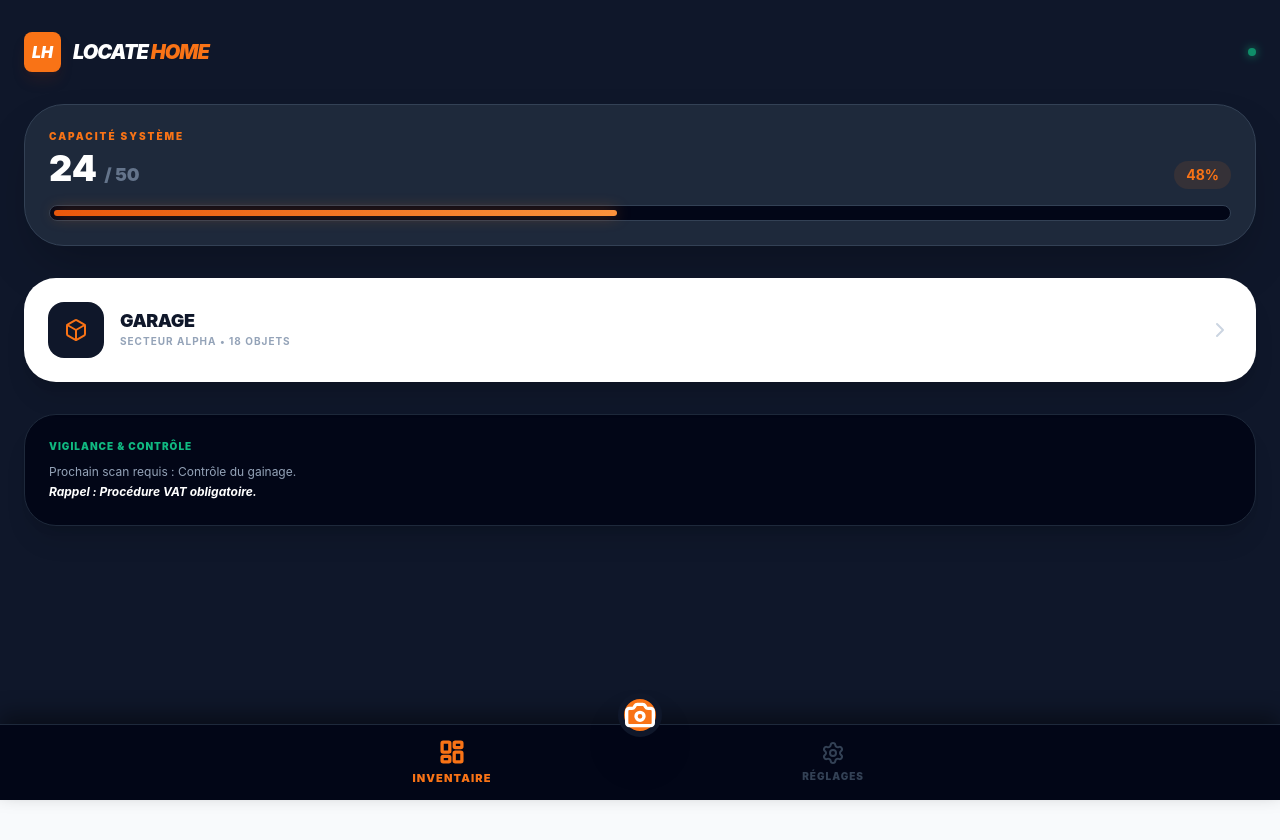
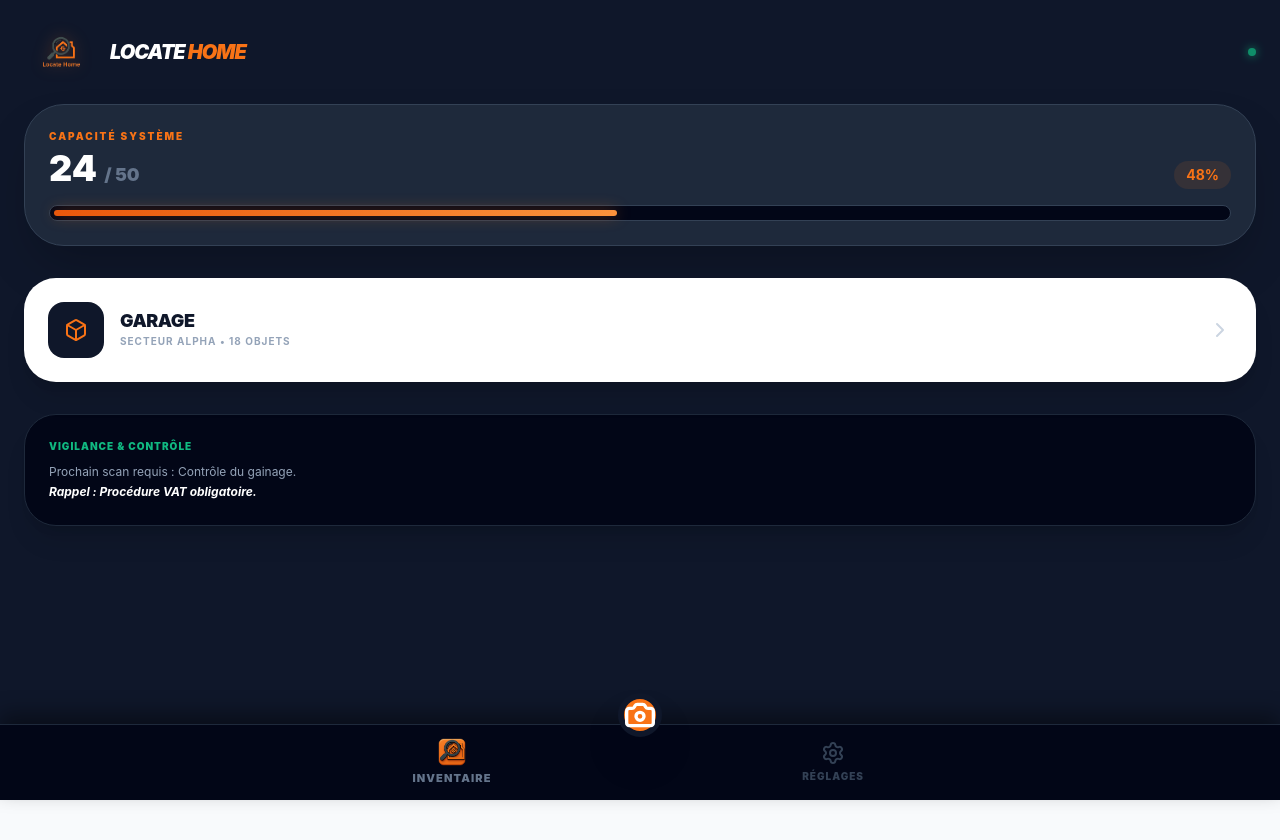
Before and after one commit to loeselnico-debug/locate-home, a React (Vite) app: page / in a window 1280 px wide. Shown: the top 840 px of the page. Built offline with nearby package versions, Linux system fonts and the light colour scheme.

Commit message:
Suppression de l'import inutilisé LayoutDashboard

```diff
--- a/index.html
+++ b/index.html
@@ -2,7 +2,7 @@
 <html lang="fr">
   <head>
     <meta charset="UTF-8" />
-    <link rel="icon" type="image/svg+xml" href="/vite.svg" />
+    <link rel="icon" type="image/png" href="/icon.png" />
     <meta name="viewport" content="width=device-width, initial-scale=1.0" />
     <title>Locate Home</title>
   </head>
--- a/src/App.tsx
+++ b/src/App.tsx
@@ -1,7 +1,7 @@
 import { useState } from 'react';
 import Dashboard from './components/Dashboard';
 import Scanner from './components/Scanner';
-import { LayoutDashboard, Camera, Settings } from 'lucide-react';
+import { Camera, Settings } from 'lucide-react';
 
 function App() {
   // Levier de navigation : on démarre sur l'inventaire
@@ -18,10 +18,13 @@ function App() {
       <nav className="fixed bottom-0 left-0 right-0 bg-slate-950 border-t border-slate-800 px-6 py-4 shadow-[0_-10px_20px_rgba(0,0,0,0.4)] z-50">
   <div className="max-w-md mx-auto flex justify-between items-center relative">
 
-    <button onClick={() => setCurrentView('dashboard')} className={`flex flex-col items-center gap-1 transition-all ${currentView === 'dashboard' ? 'text-orange-500 scale-110' : 'text-slate-500'}`}>
-      <LayoutDashboard size={24} strokeWidth={currentView === 'dashboard' ? 3 : 2} />
-      <span className="text-[10px] font-black uppercase tracking-widest">Inventaire</span>
-    </button>
+    <button
+  onClick={() => setCurrentView('dashboard')}
+  className={`flex flex-col items-center gap-1 transition-all ${currentView === 'dashboard' ? 'scale-110' : 'opacity-50 grayscale'}`}
+>
+  <img src="/icon.png" alt="Menu" className="w-6 h-6 object-contain" />
+  <span className="text-[10px] font-black uppercase tracking-widest text-slate-500">Inventaire</span>
+</button>
 
     <div className="absolute left-1/2 -translate-x-1/2 -top-12">
       <button
--- a/src/components/Dashboard.tsx
+++ b/src/components/Dashboard.tsx
@@ -34,13 +34,20 @@ const Dashboard = () => {
   return (
     <div className="p-6 space-y-8 pb-32 bg-slate-900 min-h-screen">
       {/* LOGO & STATUT */}
-      <div className="flex items-center justify-between pt-2">
-        <div className="flex items-center gap-3">
-          <div className="bg-orange-500 p-2 rounded-lg text-white font-black italic shadow-lg shadow-orange-900/20">LH</div>
-          <h1 className="text-xl font-black text-white tracking-tighter uppercase italic">Locate <span className="text-orange-500">Home</span></h1>
-        </div>
-        <div className="h-2 w-2 rounded-full bg-emerald-500 animate-pulse shadow-[0_0_10px_#10b981]"></div>
-      </div>
+<div className="flex items-center justify-between pt-2">
+  <div className="flex items-center gap-3">
+    {/* Montage du logo réel */}
+    <img
+      src="/logo.png"
+      alt="Locate Home"
+      className="h-10 w-auto object-contain brightness-110 drop-shadow-[0_0_8px_rgba(249,115,22,0.3)]"
+    />
+    <h1 className="text-xl font-black text-white tracking-tighter uppercase italic">
+      Locate <span className="text-orange-500">Home</span>
+    </h1>
+  </div>
+  <div className="h-2 w-2 rounded-full bg-emerald-500 animate-pulse shadow-[0_0_10px_#10b981]"></div>
+</div>
 
       {/* JAUGE DE CAPACITÉ ORANGE */}
       <div className="bg-slate-800 p-6 rounded-[2.5rem] border border-slate-700 shadow-2xl">
```
